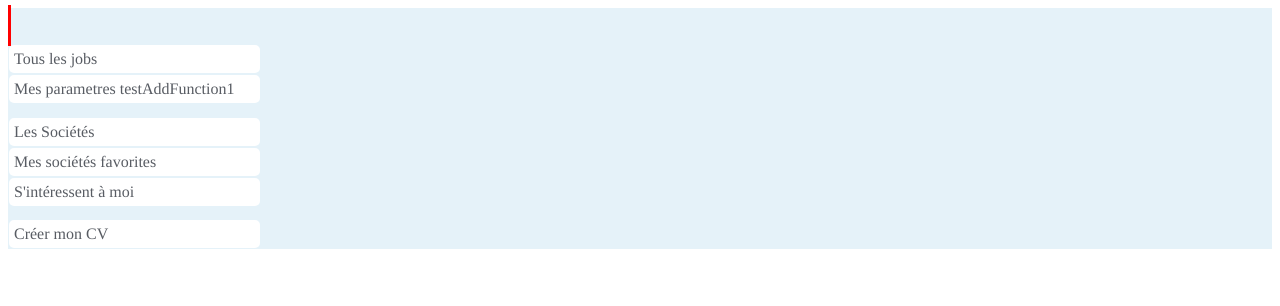
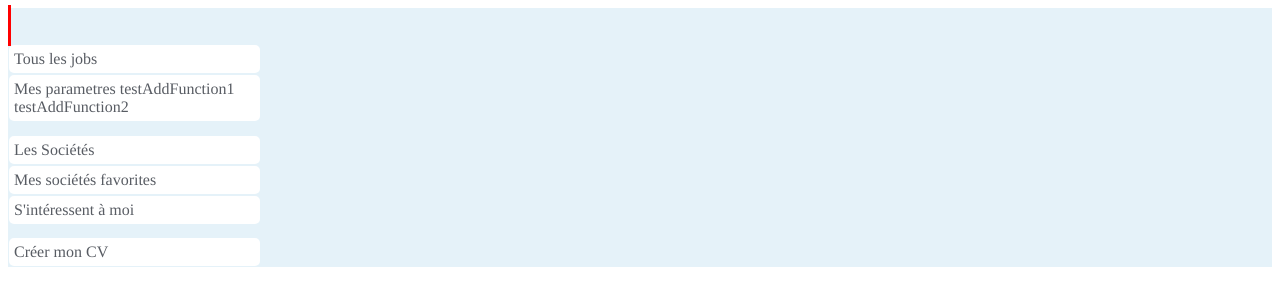
Before and after one commit to yanismichaud/RemixJob2, a plain HTML site: page Renix-Gob-master/index.html in a window 1280 px wide. Drawn offline with Linux system fonts and the light colour scheme; a web font is replaced by a local one.

Commit message:
test add function 2

```diff
--- a/Renix-Gob-master/index.html
+++ b/Renix-Gob-master/index.html
@@ -25,6 +25,7 @@
 					<span class="miniblock">
 					<a>Mes parametres</a>
 					<a>testAddFunction1</a>
+					<a>testAddFunction2</a>
 					</span>
 				</div>
 
```
